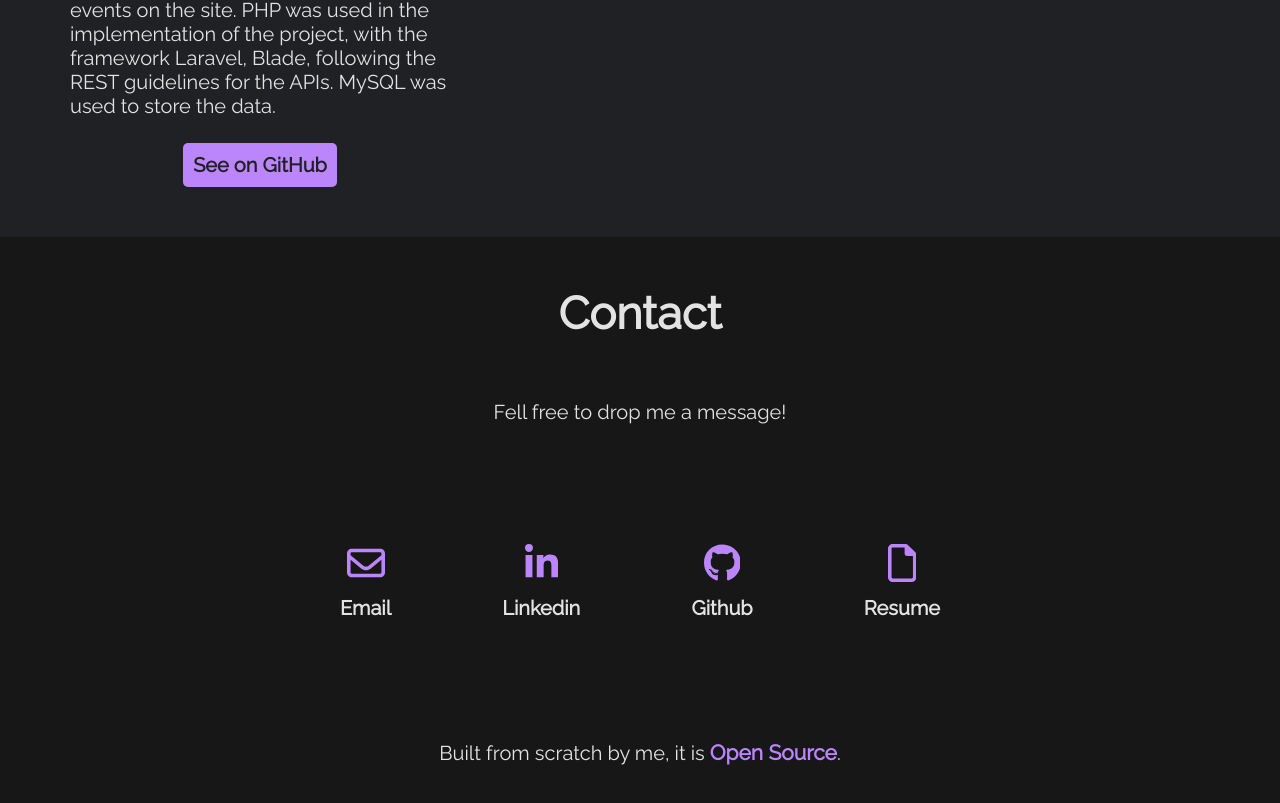
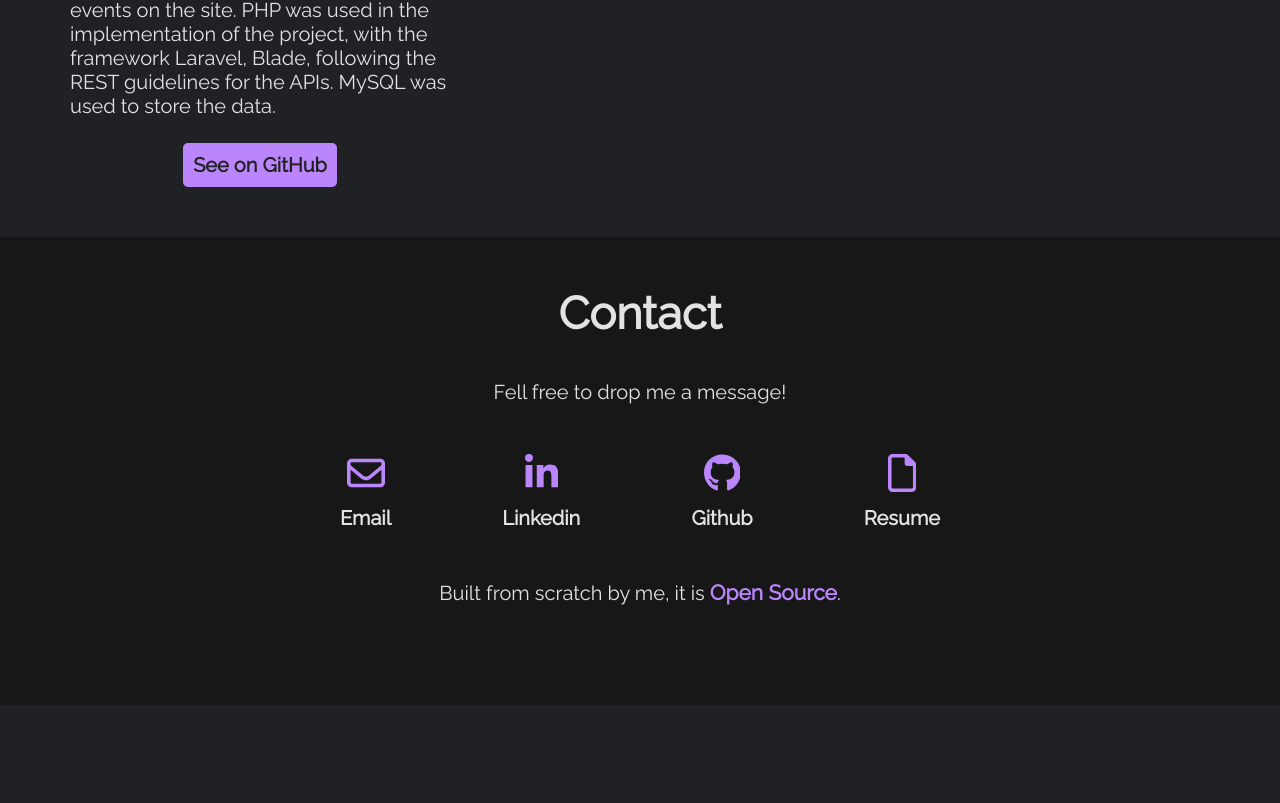
Before and after one commit to lucasPaschoalick/-lucaspaschoalick.github.io, a Next.js app: page / in a window 1280 px wide. Shown: the part 1655-2458 px from the top of the page. After the commit the page ends 2360 px from the top, so only its background shows below. Built offline with nearby package versions, Linux system fonts and the light colour scheme.

Commit message:
Ajustes css

```diff
--- a/src/components/Navbar/index.tsx
+++ b/src/components/Navbar/index.tsx
@@ -38,7 +38,7 @@ const NavStyle = styled.div`
     }
 
     .dropdown-content{
-      width: 15%;
+      width: 75px;
       display: flex;
       flex-direction: column;
       gap: 30px;
--- a/src/pages/Contact/index.tsx
+++ b/src/pages/Contact/index.tsx
@@ -31,6 +31,7 @@ const ParStyle = styled.p`
     font-family: Raleway;
     font-size: 20px;
     color: #e3e3e3;
+    margin: 0;
 
     a{
         font-weight: bold;
@@ -57,6 +58,11 @@ const ContactDiv = styled.div`
     flex-direction: column;
     align-items: center;
     padding-top: 50px;
+
+    @media screen and (max-width: 800px) {
+        padding: 50px;
+        justify-content: center;
+    }
 `;
 
 const LinksDiv = styled.div`
@@ -64,7 +70,7 @@ const LinksDiv = styled.div`
     flex-direction: row;
     justify-content: space-between;
     width: 60%;
-    padding: 100px 0;
+    padding: 50px 0;
 
     @media screen and (max-width: 700px) {
         flex-direction: column;
--- a/src/pages/Home/index.tsx
+++ b/src/pages/Home/index.tsx
@@ -16,15 +16,7 @@ const ParStyle = styled.p`
     font-family: Raleway;
     font-size: 20px;
     color: #e3e3e3;
-
-    a{
-        font-weight: bold;
-        font-size: 21px;
-
-        &:hover{
-        color: #a1a1a1;
-        }
-    }
+    margin-bottom: 0;
 `;
 
 const Row = styled.div`
@@ -37,8 +29,8 @@ const Row = styled.div`
     @media screen and (max-width: 800px) {
         display: flex;
         flex-direction: column;
-        padding-top: 220px;
-        gap:50px;
+        padding-top: 150px;
+        gap: 50px;
     }
 `;
 
@@ -105,7 +97,8 @@ const Home = () => {
                     <Column>
                         <SpanTitle>Hi, I am</SpanTitle>
                         <HomeTitle>Lucas Paschoalick.</HomeTitle>
-                        <ParStyle> I`m a Computer Engeneering student at Universidade Tecnológica Federal do Paraná - Cornélio Procópio.
+                        <ParStyle>
+                            I`m a Computer Engeneering student at Universidade Tecnológica Federal do Paraná - Cornélio Procópio.
                         </ParStyle>
                     </Column>
                 </Row>
```
